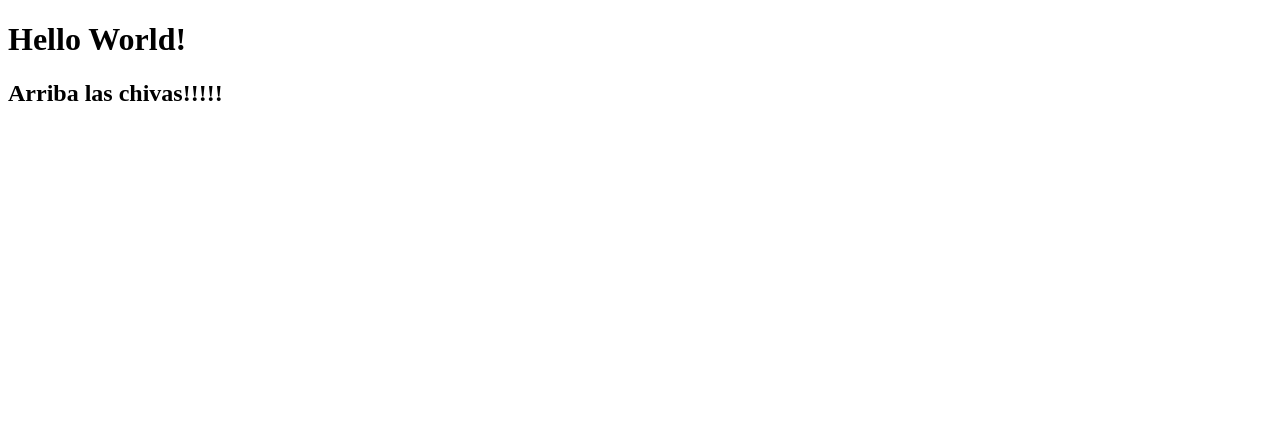
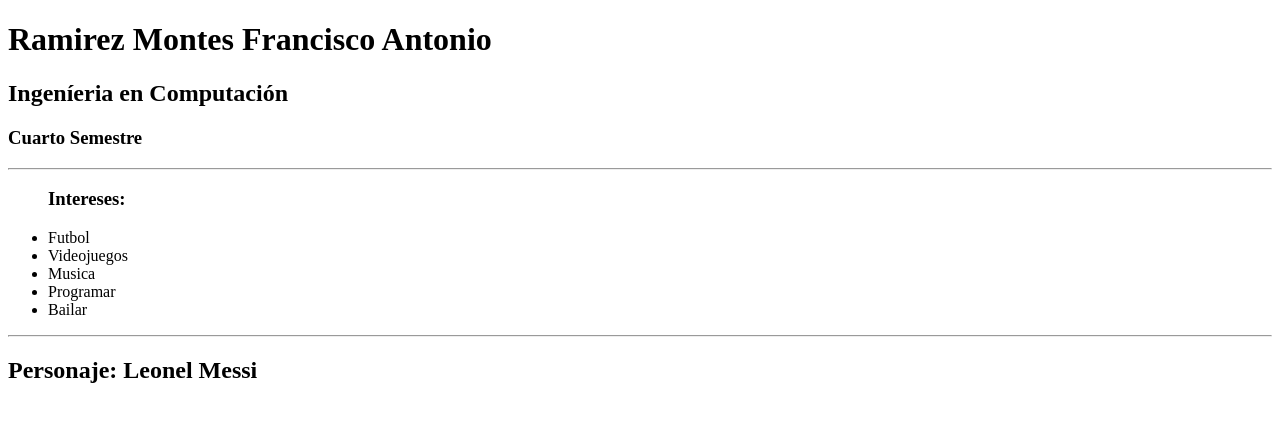
Before and after one commit to antoni-rmz/Act.1-html, a plain HTML site: page index.html in a window 1280 px wide. Drawn offline with Linux system fonts and the light colour scheme.

Commit message:
Datos y personaje

```diff
--- a/index.html
+++ b/index.html
@@ -6,7 +6,20 @@
     <title>Document</title>
 </head>
 <body>
-    <h1>Hello World!</h1>
-    <h2>Arriba las chivas!!!!!</h2>
+    <!--Arriba las Chivas!-->
+    <h1>Ramirez Montes Francisco Antonio</h1>
+    <h2>Ingeníeria en Computación</h2>
+    <h3>Cuarto Semestre</h3>
+    <hr>
+    <ul>
+        <h3>Intereses: </h3>
+        <li>Futbol</li>
+        <li>Videojuegos</li>
+        <li>Musica</li>
+        <li>Programar</li>
+        <li>Bailar</li>
+    </ul>
+    <hr>
+    <h2>Personaje: Leonel Messi</h2>
 </body>
 </html>
```
